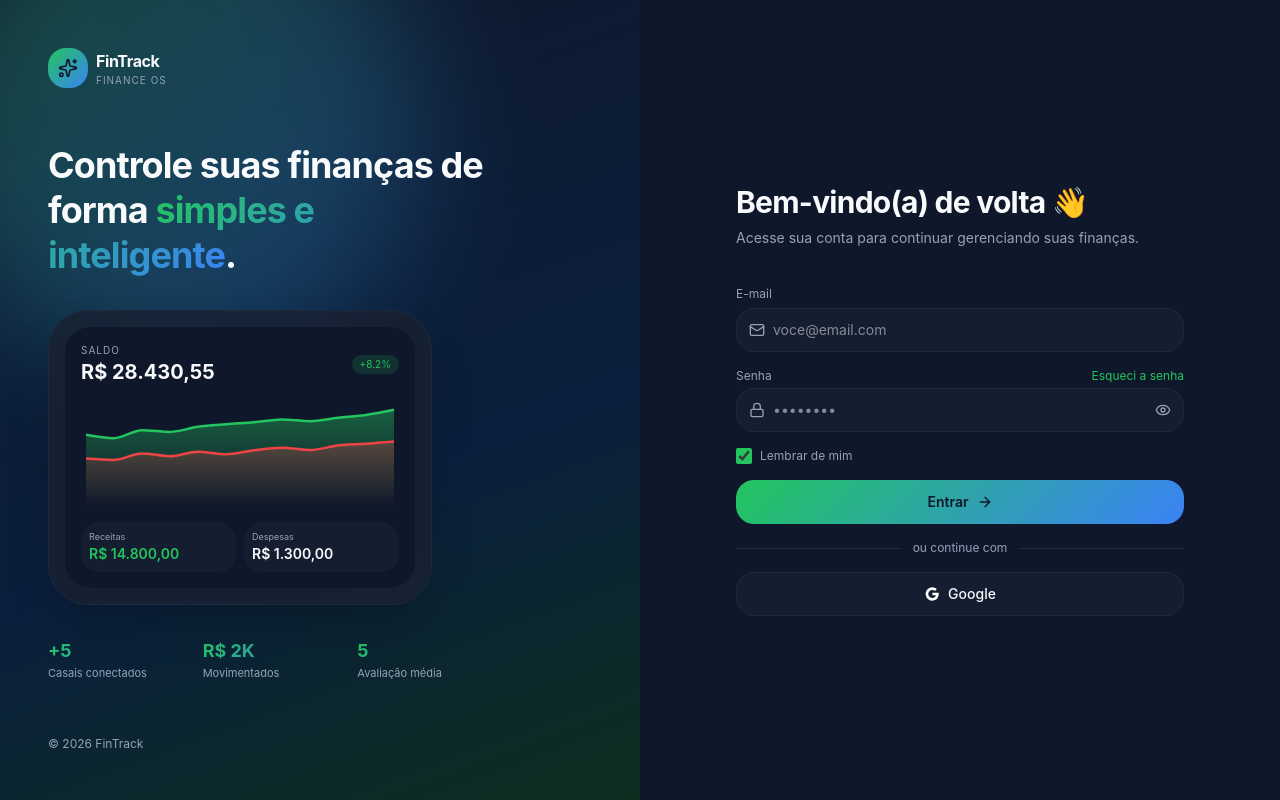
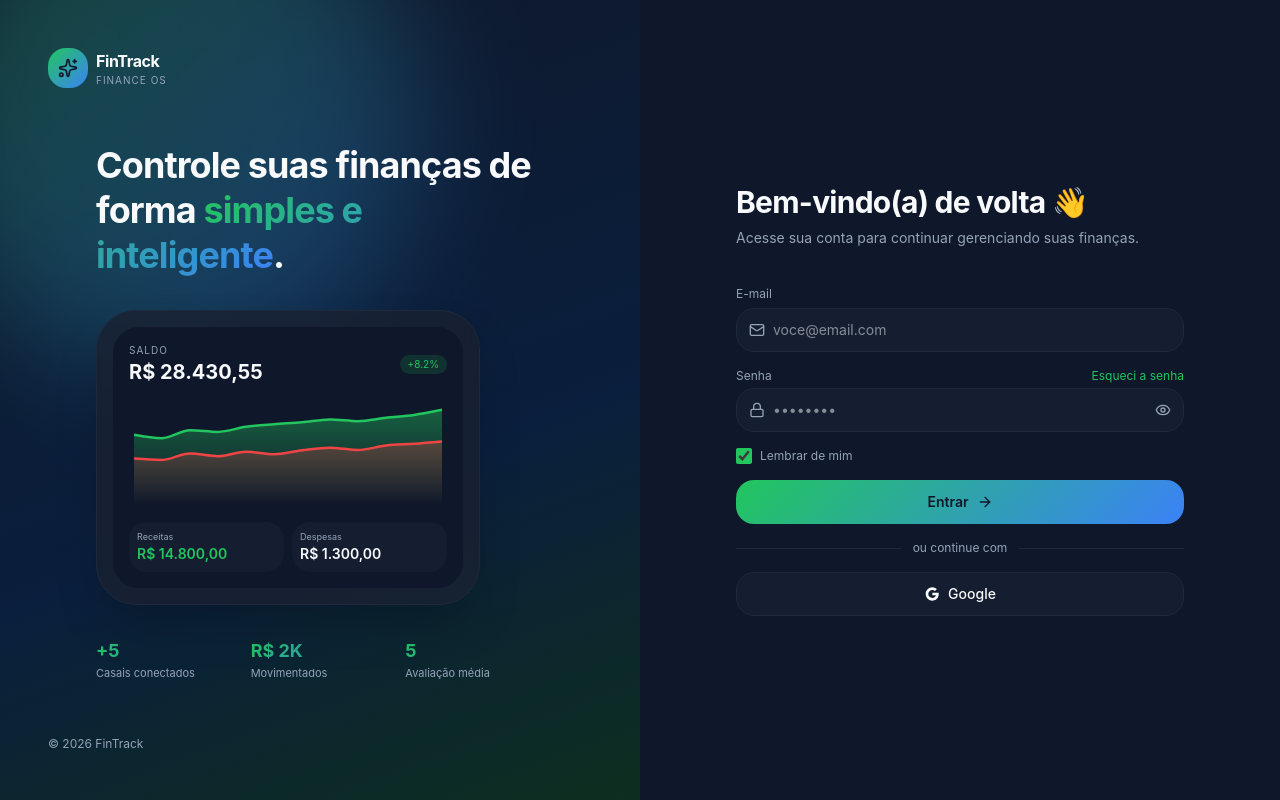
Before and after one commit to JasonLuis/fintrack, a React (Vite) app in the folder frontend/fintrack/: page /login in a window 1280 px wide. Built offline with nearby package versions, Linux system fonts and the light colour scheme.

Commit message:
feat: adicionar notificação de erro no login e integrar Toaster no App

```diff
--- a/frontend/fintrack/package.json
+++ b/frontend/fintrack/package.json
@@ -21,6 +21,7 @@
     "react": "^19.2.6",
     "react-dom": "^19.2.6",
     "react-hook-form": "^7.75.0",
+    "react-hot-toast": "^2.6.0",
     "react-router-dom": "^7.15.1",
     "recharts": "^3.8.1",
     "tailwind-merge": "^3.6.0",
--- a/frontend/fintrack/src/features/auth/pages/Login.tsx
+++ b/frontend/fintrack/src/features/auth/pages/Login.tsx
@@ -9,6 +9,7 @@ import { zodResolver } from '@hookform/resolvers/zod'
 import GoogleIcon from '@/assets/google-icon.svg'
 import { useLogin } from '../hooks/useLogin'
 import { useAuthStore } from '../store/auth.store'
+import toast from 'react-hot-toast'
 
 const form = z.object({
   email: z.email({ message: 'Informe um e-mail válido' }),
@@ -41,7 +42,7 @@ const Login = () => {
 
       navigate('/dashboard')
     } catch {
-      alert('Erro ao realizar login')
+      toast.error('Erro ao realizar login.')
     }
   }
 
@@ -96,6 +97,7 @@ const Login = () => {
           </div>
         </Link>
 
+        <div className="flex item-center justify-center">
           <div className="relative space-y-8">
             <h2 className="text-4xl font-bold tracking-tight leading-tight max-w-md">
               Controle suas finanças de forma{' '}
@@ -176,6 +178,8 @@ const Login = () => {
               </div>
             </div>
           </div>
+        </div>
+
         <div className="relative text-xs text-muted-foreground">© 2026 FinTrack</div>
       </div>
 
--- a/frontend/fintrack/src/main.tsx
+++ b/frontend/fintrack/src/main.tsx
@@ -3,12 +3,15 @@ import { createRoot } from 'react-dom/client'
 import './index.css'
 import App from './App.tsx'
 import { QueryClient, QueryClientProvider } from '@tanstack/react-query'
+import { Toaster } from 'react-hot-toast'
 
 const queryClient = new QueryClient()
 
 createRoot(document.getElementById('root')!).render(
   <StrictMode>
     <QueryClientProvider client={queryClient}>
+      <Toaster position="top-right" reverseOrder={false} />
+
       <App />
     </QueryClientProvider>
   </StrictMode>
```
Lines whose indentation alone changed are shown as unchanged.
